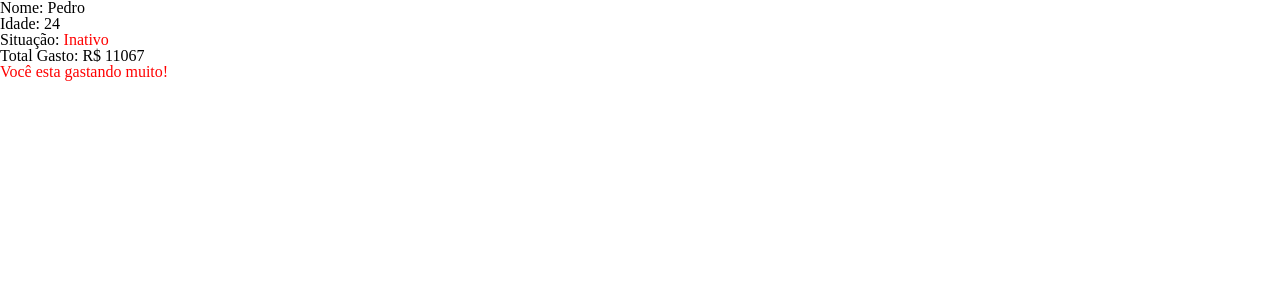
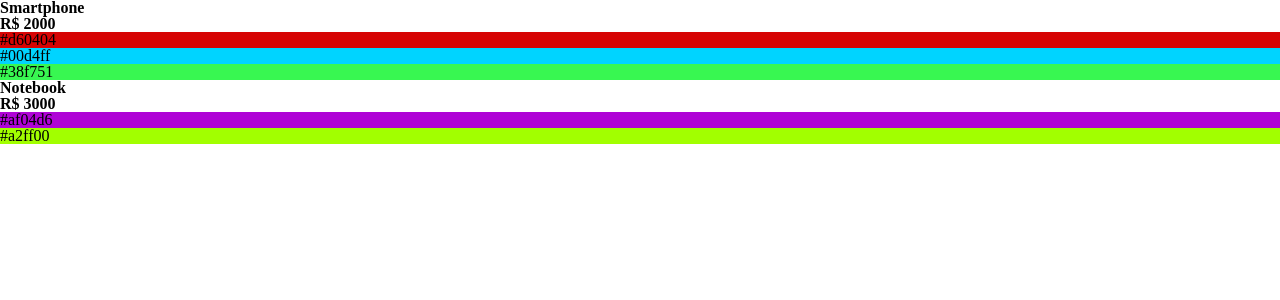
Before and after one commit to ptrktodev/ReactJS-Study, a React (Create React App) app: page / in a window 1280 px wide. Shown: the top 300 px of the page. Built offline with nearby package versions, Linux system fonts and the light colour scheme.

Commit message:
array, map & filter

```diff
--- a/src/App.js
+++ b/src/App.js
@@ -1,49 +1,57 @@
 import React from 'react';
-
-const titulo = <h1><b>TITULO</b></h1>
 
 const App = () => {
 
-  const cliente01 = {
-    nome: 'Luana',
-    idade: 34,
-    carrinho: [
-      {nome: 'Fone', valor: 48},
-      {nome: 'monitor', valor: 382}
-    ],
-    situacao: true
-  }
+  const produtos = [
+    {
+      id: 1,
+      nome: 'Smartphone',
+      preco: 'R$ 2000',
+      cores: ['#d60404', '#00d4ff', '#38f751']
+    },
+    {
+      id: 2,
+      nome: 'Notebook',
+      preco: 'R$ 3000',
+      cores: ['#af04d6', '#a2ff00']
+    },
+    {
+      id: 3,
+      nome: 'Tablet',
+      preco: 'R$ 1500',
+      cores: ['#0328c7', '#c7c603']
+    },
+  ]
 
-   const cliente02 = {
-    nome: 'Pedro',
-    idade: 24,
-    carrinho: [
-      {nome: 'Pc Gamer', valor: 8438},
-      {nome: 'Cadeira Gamer', valor: 2629}
-    ],
-    situacao: false
-  }
+  const livros = [
+    {nome: "Uma viagem", ano: 1998},
+    {nome: "O Castelo", ano: 1830},
+    {nome: "Filosofia da Vida", ano: 1728}
+  ]
 
-  let dados = cliente02
+  let dadosFiltrados = produtos.filter(({preco})=>
+      Number(preco.replace('R$', '')) > 1600
+    )
 
-  const totalCompras = dados.carrinho
-        .map((el)=> { return el.valor })
-        .reduce((acc, atual)=> acc + atual)
+  return (
+    <div>
+      <section>
+            {dadosFiltrados
+              .map(({id, nome, preco, cores})=>
+                <div key={id}>
+                  <h1>{nome}</h1>
+                  <h3>{preco}</h3>
+                  <ul>
+                    {cores.map((cor)=>
+                      <li key={cor} style={{backgroundColor: cor}}>
+                        {cor}
+                      </li>
+                    )}
+                  </ul>
+                </div>
+              )}
 
-  // ======================
-  return (
-    <div className="App">
-      <div>
-        <p>Nome: {dados.nome}</p>
-        <p>Idade: {dados.idade}</p>
-        <p>Situação: {' '}
-          <span style={{color: dados.situacao ? 'green' : 'red'}}>
-            {dados.situacao ? "Ativa" : "Inativo"}
-          </span>
-        </p>
-        <p>Total Gasto: R$ {totalCompras}</p>
-        <p style={{color: 'red'}}>{totalCompras > 10000 ? "Você esta gastando muito!" : ''}</p>
-      </div>
+      </section>
     </div>
   )
 }
```
